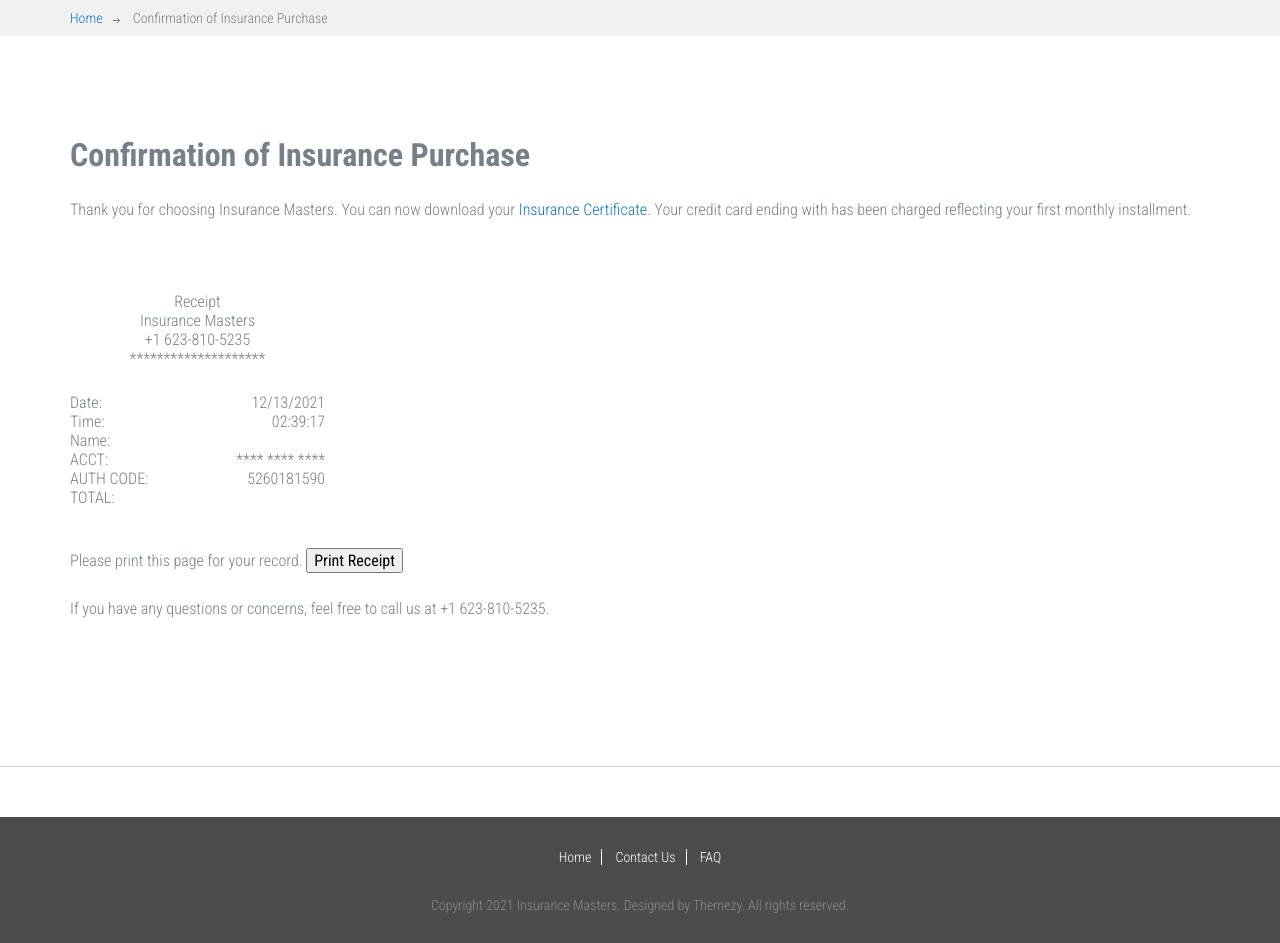
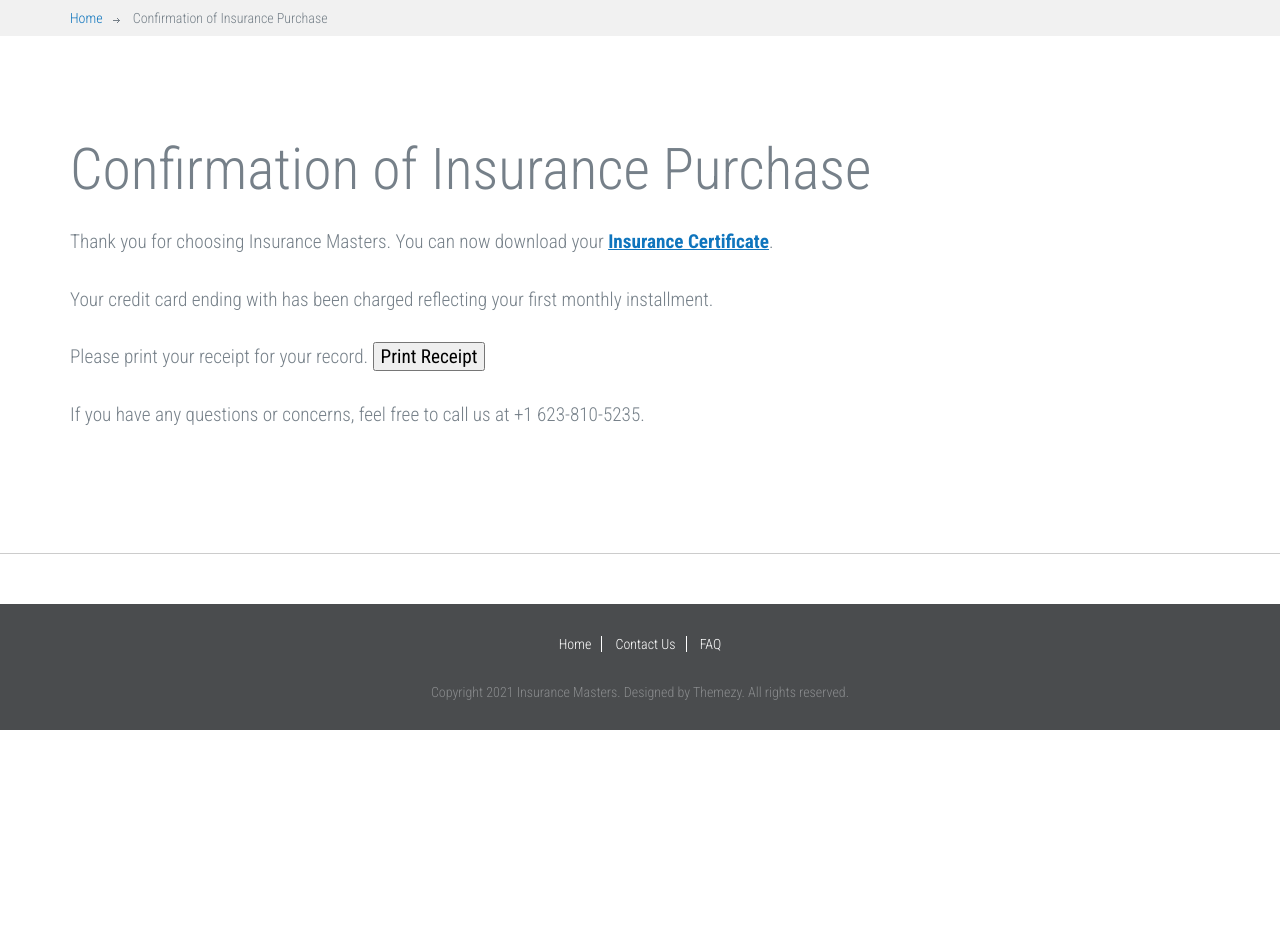
Before and after one commit to mrtyson93/insurancemasters, a Flask app: page /confirmation in a window 1280 px wide. Shown: the part 193-1136 px from the top of the page. After the commit the page ends 923 px from the top, so only its background shows below. Run offline with Flask 2, Linux system fonts and the light colour scheme; parts of the project's set-up code (start-up, migrations or seed data) failed here and were passed over; some libraries are stand-ins or nearby versions.

Commit message:
print to new page, bigger and better

```diff
--- a/templates/confirmation.html
+++ b/templates/confirmation.html
@@ -9,60 +9,27 @@
 <div class="page">
   <div class="fullwidth-block">
     <div class="container">
-      <h1 class="h1">Confirmation of Insurance Purchase</h1>
+      <big>
+        <h1 class="entry-title">Confirmation of Insurance Purchase</h1>
         <p>
           Thank you for choosing Insurance Masters. You can now download your
-        <a href="/certificate" target="_blank"> Insurance Certificate</a>. Your
-        credit card ending with {{cc_number}} has been charged {{cc_amount}}
-        reflecting your first monthly installment.
+          <a href="/certificate" target="_blank"
+            ><b><u>Insurance Certificate</u></b></a
+          >.
         </p>
-      <div id="printable-receipt" class="row col-sm-6">
-        <div>
-          <div class="row">
-            <div class="col-sm-6 text-center">
-              Receipt<br />
-              Insurance Masters<br />
-              +1 623-810-5235<br />
-              ********************
-            </div>
-          </div>
-          <div class="row no-margin-top-bottom">
-            <div class="text-left col-sm-2">Date:</div>
-            <div class="text-right col-sm-4">{{cc_date}}</div>
-          </div>
-          <div class="row no-margin-top-bottom">
-            <div class="text-left col-sm-2">Time:</div>
-            <div class="text-right col-sm-4">{{cc_time}}</div>
-          </div>
-          <div class="row no-margin-top-bottom">
-            <div class="text-left col-sm-2">Name:</div>
-            <div class="text-right col-sm-4">{{cc_name}}</div>
-          </div>
-          <div class="row no-margin-top-bottom">
-            <div class="text-left col-sm-2">ACCT:</div>
-            <div class="text-right col-sm-4">**** **** **** {{cc_number}}</div>
-          </div>
-          <div class="row no-margin-top-bottom">
-            <div class="text-left col-sm-3">AUTH CODE:</div>
-            <div class="text-right col-sm-3">{{cc_auth_code}}</div>
-          </div>
-          <div class="row no-margin-top-bottom">
-            <div class="text-left col-sm-2">TOTAL:</div>
-            <div class="text-right col-sm-4">{{cc_amount}}</div>
-          </div>
-        </div>
-        <div>
-          <br /><br />
         <p>
-            Please print this page for your record.
+          Your credit card ending with {{cc_number}} has been charged
+          {{cc_amount}} reflecting your first monthly installment.
+        </p>
+        <p>
+          Please print your receipt for your record.
           <button onclick="print()">Print Receipt</button>
         </p>
         <p>
           If you have any questions or concerns, feel free to call us at +1
           623-810-5235.
         </p>
-        </div>
-      </div>
+      </big>
     </div>
     <!-- .container -->
   </div>
@@ -78,13 +45,45 @@
   });
 
   function print() {
-    var receipt = document.getElementById("printable-receipt");
+    let receipt_content = `
+    <div id="printable-receipt" class="row col-sm-6">
+      <div>
+        <div class="row">
+          <div class="col-sm-6 text-center">
+            Receipt<br />
+            Insurance Masters<br />
+            +1 623-810-5235<br />
+            ********************
+          </div>
+        </div>
+        <div class="row no-margin-top-bottom">
+          <div class="text-left col-sm-2">Date: {{cc_date}}</div>
+        </div>
+        <div class="row no-margin-top-bottom">
+          <div class="text-left col-sm-2">Time: {{cc_time}}</div>
+        </div>
+        <div class="row no-margin-top-bottom">
+          <div class="text-left col-sm-2">Name:</div>
+          <div class="text-right col-sm-4">{{cc_name}}</div>
+        </div>
+        <div class="row no-margin-top-bottom">
+          <div class="text-left col-sm-2">ACCT: **** **** **** {{cc_number}}</div>
+        </div>
+        <div class="row no-margin-top-bottom">
+          <div class="text-left col-sm-3">AUTH CODE: {{cc_auth_code}}</div>
+        </div>
+        <div class="row no-margin-top-bottom">
+          <div class="text-left col-sm-2">TOTAL: {{cc_amount}}</div>
+        </div>
+      </div>
+    </div>
+    `;
     var windowToPrint = window.open(
       "",
       "",
       "left=0,top=0,width=800,height=900,toolbar=0,scrollbars=0,status=0"
     );
-    windowToPrint.document.write(receipt.innerHTML);
+    windowToPrint.document.write(receipt_content);
     windowToPrint.document.close();
     windowToPrint.focus();
     windowToPrint.print();
```
Lines whose indentation alone changed are shown as unchanged.
